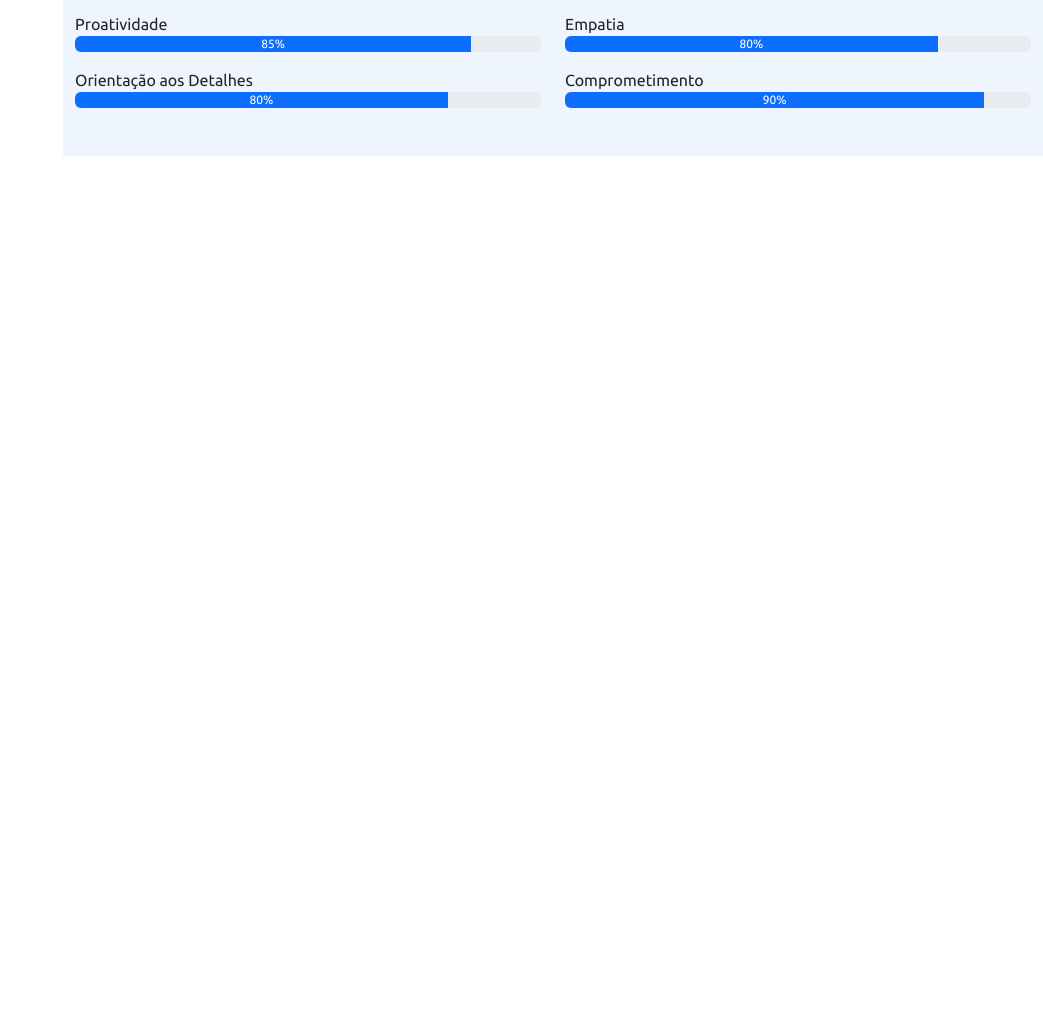
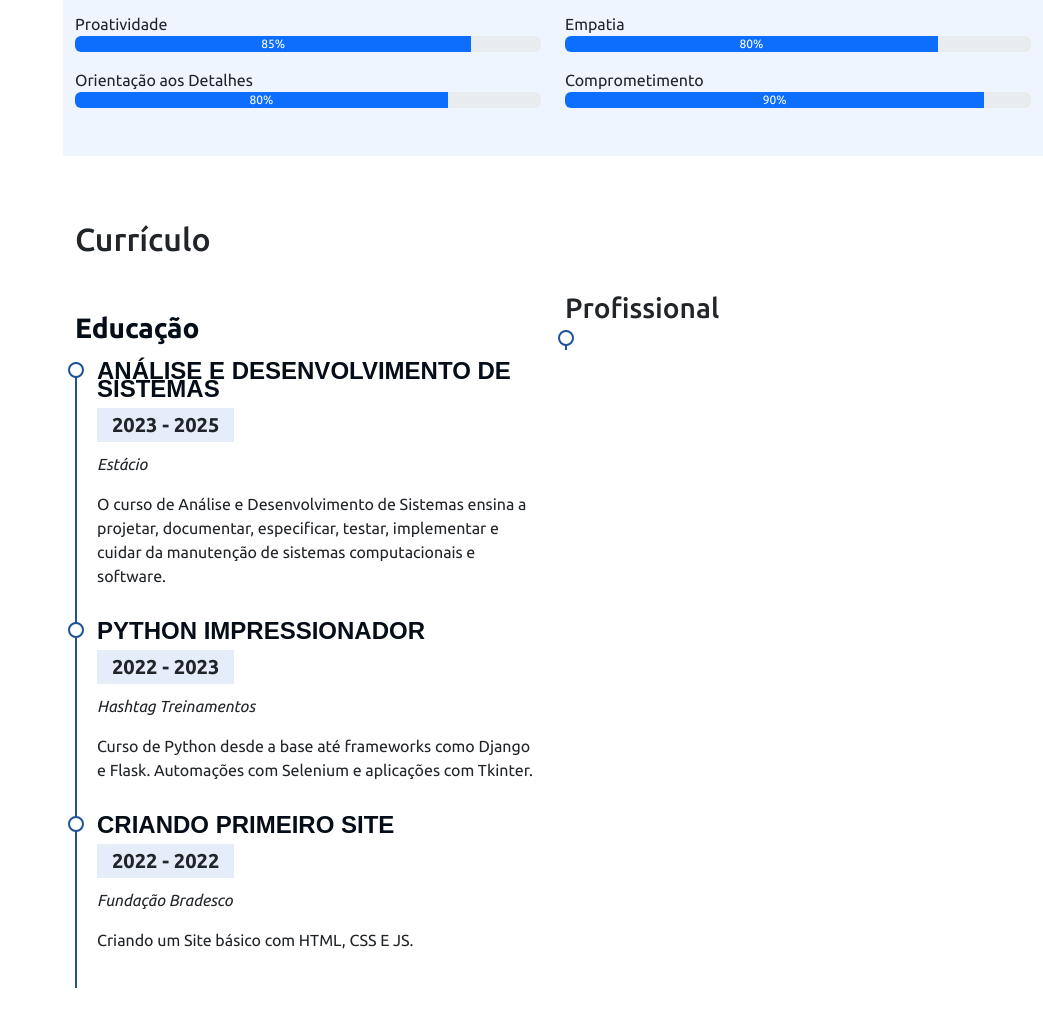
Before and after one commit to lucasamaral296/PortifolioFLASK, a Flask app: page / in a window 1280 px wide. Shown: the part 2112-3148 px from the top of the page, without its empty margins (237-1280 px from the left). Before the commit the page ends 2268 px from the top, so only its background shows below. Run offline with Flask 3, Linux system fonts and the light colour scheme; some libraries are stand-ins or nearby versions.

Commit message:
curriculo e adicioando estilo com css

```diff
--- a/static/style.css
+++ b/static/style.css
@@ -186,3 +186,45 @@ i.menu-mobile {
 .section-bg {
     background-color: #eff5ff;
 }
+
+.cv .cv-title {
+    font-weight: 700;
+    margin-top: 20px;
+    margin-bottom: 20px;
+    color: #050d18;
+}
+
+.cv .cv-item {
+   padding: 0 0 20px 20px;
+   margin-top: -2px;
+   border-left: 2px solid #1f5297;
+   position: relative;
+}
+.cv .cv-item h4 {
+    line-height: 18px;
+    font-weight: 600;
+    text-transform: uppercase;
+    font-family: 'Poppins', sans-serif;
+    color: #050d18;
+    margin-bottom: 10px;
+}
+
+.cv .cv-item h5 {
+    background: #e4edf9;
+    padding: 5px 15px;
+    display: inline-block;
+    font-weight: 600;
+    margin-bottom: 10px;
+}
+
+.cv .cv-item::before {
+    content: "";
+    position: absolute;
+    top: 0;
+    left: -9px;
+    width: 16px;
+    height: 16px;
+    border: 2px solid #1f5297;
+    background: #fff;
+    border-radius: 50%;
+}
--- a/templates/home.html
+++ b/templates/home.html
@@ -54,15 +54,15 @@
                             <i class="bi bi-list-check" aria-hidden="true"></i>Habilidades</a>
                     </li>
                     <li class="nav-item">
-                        <a class="nav-link" href="#">
+                        <a class="nav-link" href="#curriculo">
                             <i class="bi bi-file-earmark" aria-hidden="true"></i>Currículo</a>
                     </li>
                     <li class="nav-item">
-                        <a class="nav-link" href="#">
+                        <a class="nav-link" href="#portifolio">
                             <i class="bi bi-collection" aria-hidden="true"></i>Portifólio</a>
                     </li>
                     <li class="nav-item">
-                        <a class="nav-link" href="#">
+                        <a class="nav-link" href="#contato">
                             <i class="bi bi-envelope" aria-hidden="true"></i>Contato</a>
                     </li>
                 </ul>
@@ -248,6 +248,45 @@
                 </div>
             </div>
         </section>
+        <section class="mt-5 cv" id="curriculo">
+            <div class="container pb-5">
+                <h2 class="pt-3 pb-4">Currículo</h2>
+                <div class="row">
+                    <div class="col-md-6">
+                        <h3 class="cv-title">Educação</h3>
+                        <div class="cv-item">
+                            <h4>Análise e Desenvolvimento de Sistemas</h4>
+                            <h5>2023 - 2025</h5>
+                            <p><em>Estácio</em></p>
+                            <p>O curso de Análise e Desenvolvimento de Sistemas ensina a projetar, documentar,
+                                 especificar, testar, implementar e cuidar da manutenção de
+                                 sistemas computacionais e software. </p>
+                        </div>
+                        <div class="cv-item">
+                            <h4>Python Impressionador</h4>
+                            <h5>2022 - 2023</h5>
+                            <p><em>Hashtag Treinamentos</em></p>
+                            <p>Curso de Python desde a base até frameworks como Django e Flask.
+                                Automações com Selenium e aplicações com Tkinter.
+                            </p>
+                        </div>
+                        <div class="cv-item">
+                            <h4>Criando primeiro Site</h4>
+                            <h5>2022 - 2022</h5>
+                            <p><em>Fundação Bradesco</em></p>
+                            <p>Criando um Site básico com HTML, CSS E JS.
+                            </p>
+                        </div>
+                    </div>
+                    <div class="col-md-6">
+                        <h3>Profissional</h3>
+                        <div class="cv-item">
+
+                        </div>
+                    </div>
+                </div>
+            </div>
+        </section>
     </main>
     <script src="../static/bootstrap/js/bootstrap.bundle.min.js"></script>
     <script src="../static/script.js"></script>
```
